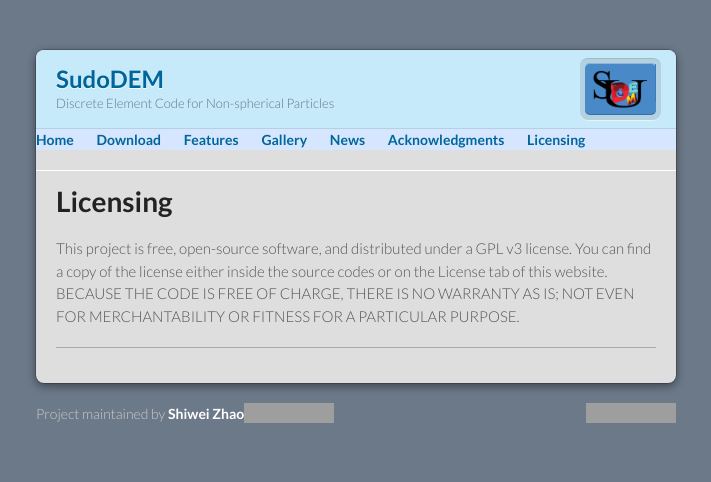
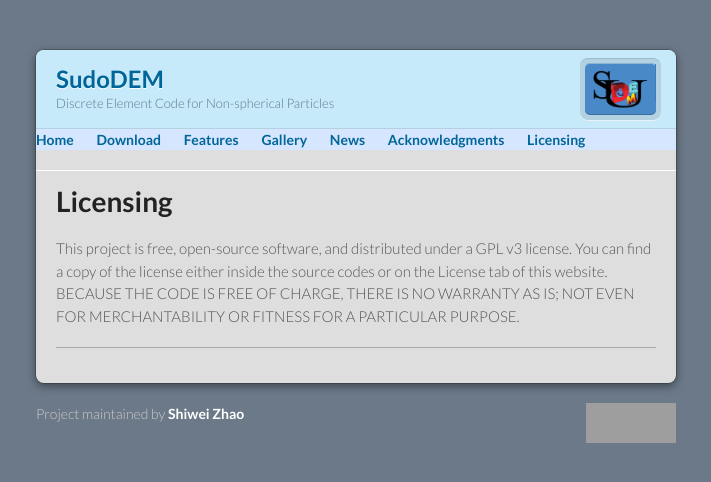
Before and after one commit to SudoDEM/sudodem.github.io, a Jekyll site: the page built from licensing.md, in a window 1280 px wide. Shown: the top 482 px of the page, without its empty margins (284-995 px from the left). Built offline with Jekyll 4.4.1, drawn with Linux system fonts in a browser that asks for light colours; our own code applies the rules of GitHub Pages for plain Markdown files; grey boxes are pictures that could not be loaded.

Commit message:
Update default.html

```diff
--- a/_layouts/default.html
+++ b/_layouts/default.html
@@ -54,11 +54,11 @@
       </section>
     </div>
     <footer>
-      <p>Project maintained by <a href="https://www.swayzhao.tk">Shiwei Zhao</a></p>
+      <p>Project maintained by <a href="https://www.swayzhao.tk">Shiwei Zhao </a></p>
 
       <!--<p><a> <img src="https://img.shields.io/github/languages/code-size/SudoDEM/SudoDEM"</a></p>-->
-      <p><a> <img src="https://img.shields.io/github/license/SudoDEM/SudoDEM"</a></p>
-      <p><a> <img src="https://img.shields.io/github/downloads/SudoDEM/SudoDEM/total?label=Binary%20downloads&style=social"</a></p>
+      <p><a> <img src="https://img.shields.io/github/license/SudoDEM/SudoDEM"</a>
+      <a> <img src="https://img.shields.io/github/downloads/SudoDEM/SudoDEM/total?label=Binary%20downloads&style=social"</a></p>
 
     {% if site.hostpage %}
       <p>Hosted on GitHub Pages &mdash; Theme by <a href="https://github.com/orderedlist">orderedlist</a></p>
```
